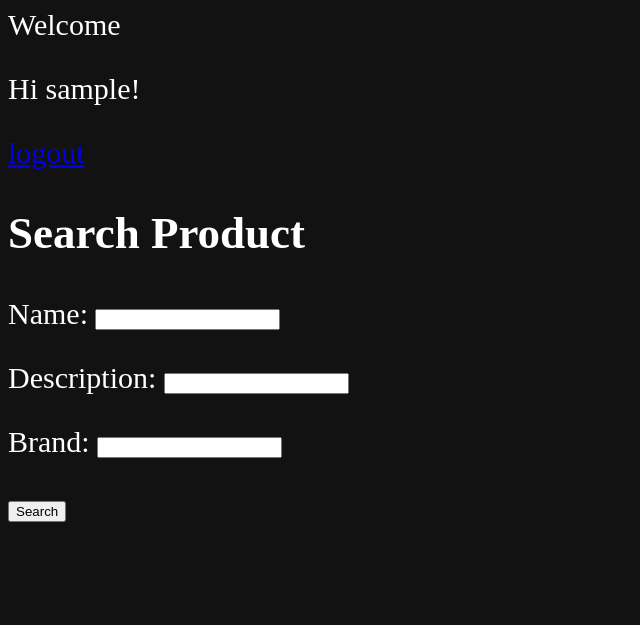
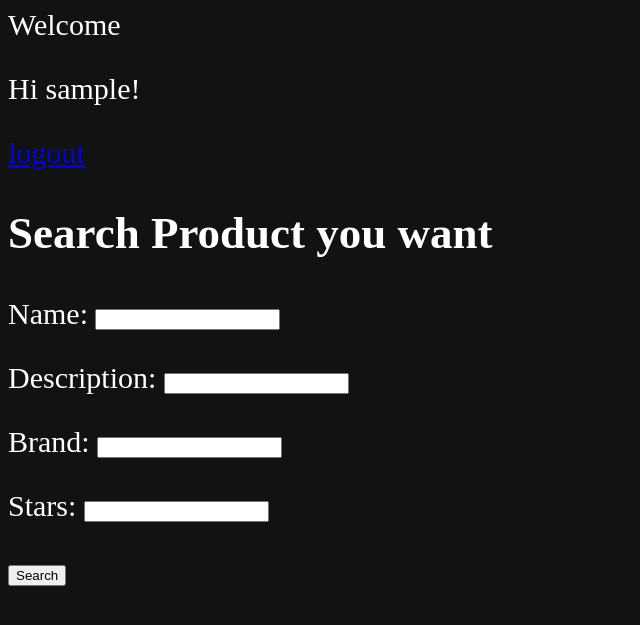
Before and after one commit to dieter4902/WebPyShop, a Django app: page /products/search/ in a window 1280 px wide. Shown: the top 625 px of the page, without its empty margins (0-640 px from the left). Run offline with Django 3.2, Linux system fonts and the light colour scheme; the visitor is signed in with stand-in values (Sample User, id 1).

Commit message:
added search options for stars

```diff
--- a/Product/forms.py
+++ b/Product/forms.py
@@ -17,3 +17,11 @@ class SearchForm(forms.ModelForm):
     class Meta:
         model = Product
         fields = ['name', 'description', 'brand']
+
+
+class SearchStarsForm(forms.ModelForm):
+    stars = forms.IntegerField(required=False, max_value=5)
+
+    class Meta:
+        model = Vote
+        fields = ['stars']
--- a/Product/templates/product-search.html
+++ b/Product/templates/product-search.html
@@ -8,10 +8,12 @@
 {% block title %}Search book{% endblock %}
 
 {% block logged_in_content %}
-<h2>Search Product</h2>
+<h2>Search Product you want</h2>
     <form method="POST">
         {% csrf_token %}
+
         {{ form.as_p }}
+        {{ formStar.as_p }}
         <button type="submit">Search</button>
     </form>
     <br>
--- a/Product/views.py
+++ b/Product/views.py
@@ -1,5 +1,5 @@
 from django.shortcuts import render, redirect
-from .forms import ProductForm, SearchForm
+from .forms import ProductForm, SearchForm, SearchStarsForm
 from .models import Product
 
 
@@ -51,9 +51,10 @@ def product_search(request):
         search_string_name = request.POST['name']
         search_string_description = request.POST['description']
         search_string_brand = request.POST['brand']
+        search_stars = request.POST['stars']
         products_found = Product.objects.none()
         # print(search_string_name)
-        #bei post auf alle zugreife, volle in array stecken, mit for loop durchgehen und langsam filtern
+        # bei post auf alle zugreife, volle in array stecken, mit for loop durchgehen und langsam filtern
         if search_string_name:
             products_found = Product.objects.filter(name__contains=search_string_name)
             print(type(products_found))
@@ -69,15 +70,23 @@ def product_search(request):
             print(type(products_found))
             print(products_found)
 
+        if search_stars:
+            products_found = Product.objects.filter(vote__stars__exact=search_stars) # vielleicht lieber _range
+            print(search_stars)
+
         form_in_function_based_view = SearchForm()
+        form_test = SearchStarsForm()
         context = {'form': form_in_function_based_view,
+                   'formStar': form_test,
                    'products_found': products_found,
                    'show_results': True}
         return render(request, 'product-search.html', context)
 
     else:
         form_in_function_based_view = SearchForm()
+        form_test = SearchStarsForm()
         context = {'form': form_in_function_based_view,
+                   'formStar': form_test,
                    'show_results': False}
         return render(request, 'product-search.html', context)
 
```
